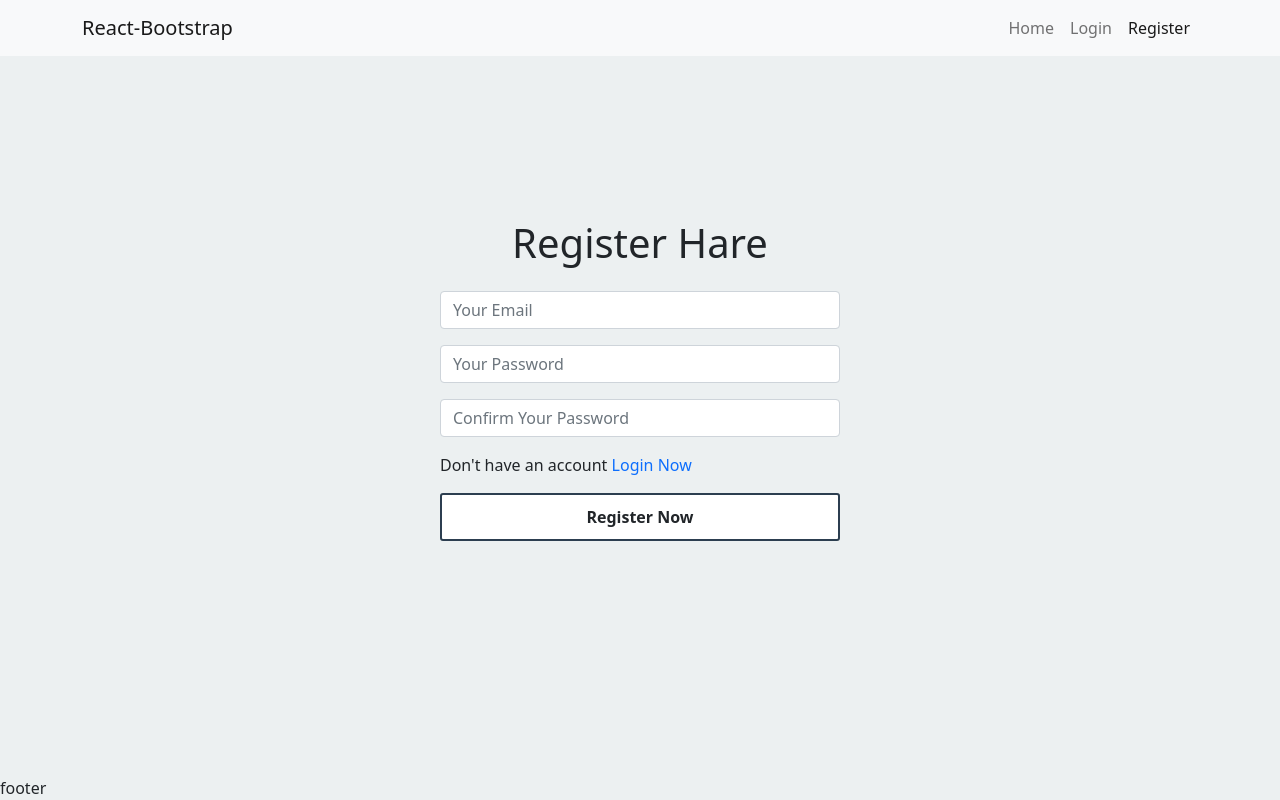
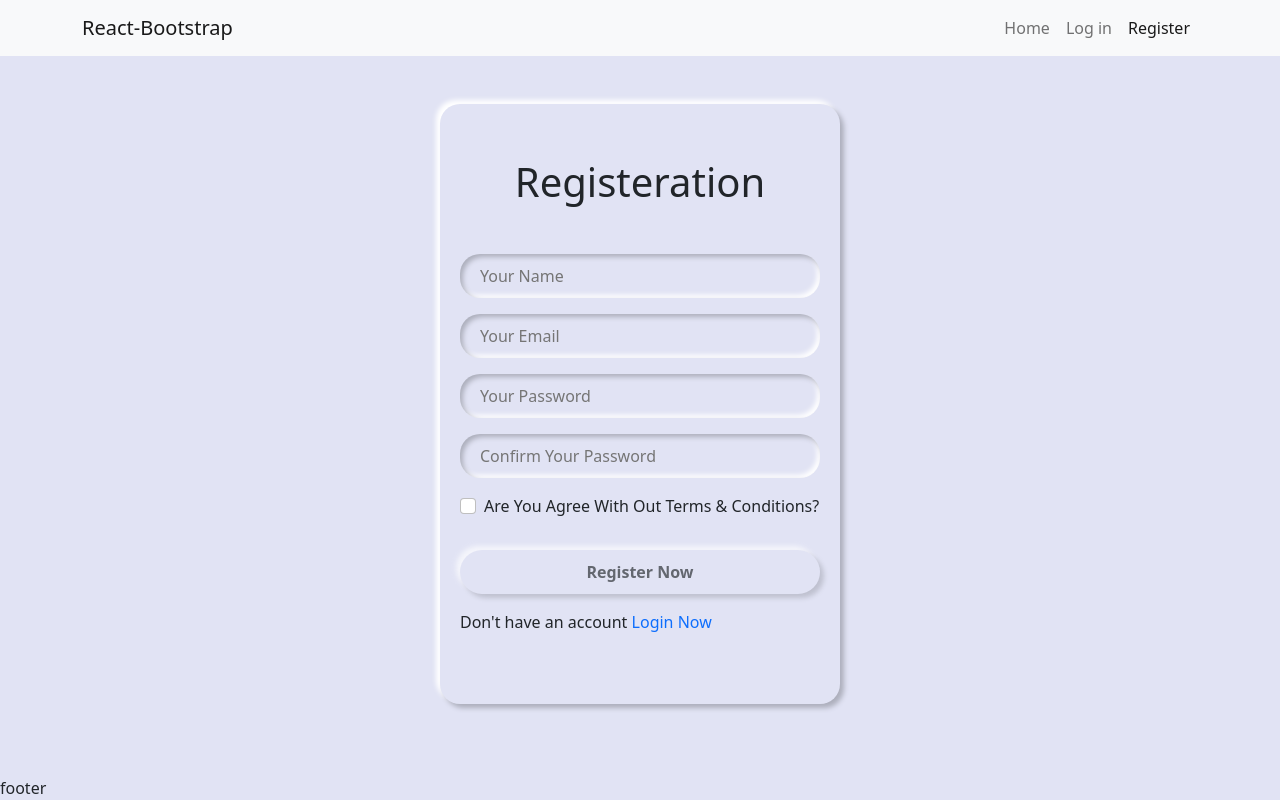
Before and after one commit to suronjit797/HIBISCUS-CLIENT, a React (Create React App) app: page /register in a window 1280 px wide. Built offline with nearby package versions, Linux system fonts and the light colour scheme; no server answers.

Commit message:
login and register

```diff
--- a/src/App.css
+++ b/src/App.css
@@ -1,5 +1,9 @@
 :root {
-    --primary_color: #ecf0f1;
+    --primary_color: #e1e3f4;
+    --box_shadow-up:   4px 4px 5px #adafbc, -4px -4px 5px #ffffff;
+    --box_shadow-down:    inset 3px 3px 5px #adafbc, inset -3px -3px 5px #ffffff;
+
+;
 }
 
 
--- a/src/Components/Header/Header.js
+++ b/src/Components/Header/Header.js
@@ -1,8 +1,21 @@
+import { signOut } from 'firebase/auth';
 import React from 'react';
 import { Container, Nav, Navbar } from 'react-bootstrap'
+import { useAuthState } from 'react-firebase-hooks/auth';
 import { NavLink, Link } from 'react-router-dom';
+import auth from '../../firebase.init';
 
 const Header = () => {
+
+    // fire base
+    const [user, loading, error] = useAuthState(auth);
+
+    const handleSignOut = event =>{
+        event.preventDefault()
+        signOut(auth)
+    }
+
+
     return (
         <Navbar bg="light" expand="lg">
             <Container>
@@ -11,7 +24,13 @@ const Header = () => {
                 <Navbar.Collapse id="basic-navbar-nav">
                     <Nav className="ms-auto">
                         <Nav.Link as={NavLink} to="/">Home</Nav.Link>
-                        <Nav.Link as={NavLink} to="/login">Login</Nav.Link>
+                        {
+                            user ? (
+                                <Nav.Link onClick={handleSignOut}>Log out</Nav.Link>
+                            ) : (
+                                <Nav.Link as={NavLink} to="/login">Log in</Nav.Link>
+                            )
+                        }
                         <Nav.Link as={NavLink} to="/register">Register</Nav.Link>
 
                     </Nav>
--- /dev/null
+++ b/src/Components/firebaseErrorMsg.js
@@ -0,0 +1,8 @@
+const FirebaseErrorMsg = message => {
+    const removeFromMessage = message.substring(22, message.length-2)
+    const stringArr = removeFromMessage.split('-')
+    const msg = stringArr.join(' ')
+    return msg
+};
+
+export default FirebaseErrorMsg;
--- a/src/Pages/Login/Login.css
+++ b/src/Pages/Login/Login.css
@@ -1,9 +1,40 @@
-.my_form{
+.my_form {
     max-width: 400px;
     margin: auto;
-    min-height: calc( 100vh - 200px );
+    min-height: calc(100vh - 200px);
     display: flex;
     flex-direction: column;
     align-items: center;
     justify-content: center;
+    padding: 30px 20px;
+    box-shadow: var(--box_shadow-up);
+    border-radius: 20px;
 }
+
+.my_form .form_control {
+    width: 100%;
+    padding: 10px 20px;
+    border-radius: 20px;
+    border: transparent;
+    outline: none !important;
+    box-shadow: var(--box_shadow-down);
+    border-radius: 20px;
+    background-color: transparent;
+}
+
+.my_form button {
+    border-radius: 30px;
+    background-color: transparent;
+    border: transparent;
+    box-shadow:  var(--box_shadow-up) !important;
+}
+.my_form button:active {
+    box-shadow:  var(--box_shadow-down) !important;
+}
+
+.centerSpinner{
+    height: 100vh;
+    display: grid;
+    align-items: center;
+    justify-content: center;
+}
--- a/src/Pages/Login/Login.js
+++ b/src/Pages/Login/Login.js
@@ -1,13 +1,16 @@
-import React, { useState } from 'react';
+import React, { useEffect, useState } from 'react';
+import { Spinner } from 'react-bootstrap';
+import { useSignInWithEmailAndPassword } from 'react-firebase-hooks/auth';
 import { Link, useLocation, useNavigate } from 'react-router-dom';
 import { toast } from 'react-toastify';
+import FirebaseErrorMsg from '../../Components/firebaseErrorMsg';
+import auth from '../../firebase.init';
 
 
 import './Login.css'
 
 
 const Login = () => {
-    const [auth, setAuth] = useState({ user: false })  //have to make user auth
 
     // form state
     const [email, setEmail] = useState('')
@@ -16,57 +19,76 @@ const Login = () => {
     // for location
     let navigate = useNavigate();
     let location = useLocation();
+    let from = location.state?.from?.pathname || "/";
+
+    // firebase hoooks
+    const [
+        signInWithEmailAndPassword,
+        signUser,
+        signLoading,
+        signError,
+    ] = useSignInWithEmailAndPassword(auth);
 
 
-
-
-    let from = location.state?.from?.pathname || "/";
-    if (auth.user) {
-        navigate(from, { replace: true });
-    }
+    useEffect(() => {
+        if (signError) {
+            toast.error(FirebaseErrorMsg(signError.message), { theme: "colored" })
+        }
+    }, [signError])
 
 
     // sumbit handler
     const handleSumbit = event => {
         event.preventDefault()
-
-        toast.success('user login successful', {theme: "colored"})
+        signInWithEmailAndPassword(email, password)
     }
 
     const handleResetPassowrd = () => {
-        toast.error('Processing Reset Password...',  {theme: "colored"})
+        toast.error('Processing Reset Password...', { theme: "colored" })
+    }
+
+    if (signLoading) {
+        return (
+            <p className="centerSpinner">
+                <Spinner animation="border" variant="primary" />
+            </p>
+        )
+    }
+
+    if (signUser) {
+        navigate(from, { replace: true });
     }
 
     return (
-        <div className='my-4 my_form'>
-            <h1 className="text-center mb-4"> Login Hare </h1>
+        <div className='my-5 my_form'>
+            <h1 className="text-center mb-5"> Login Hare </h1>
             <form onSubmit={handleSumbit} className='w-100'>
                 <input type="email"
                     name="email"
                     id="email"
-                    className="form-control mb-3"
-                    required
+                    className="form_control mb-3"
                     onChange={e => setEmail(e.target.value)}
                     value={email}
                     placeholder='Your Email'
+                    // autoComplete='off'
+                    required
                 />
                 <input type="password"
                     name="password"
                     id="password"
-                    className="form-control mb-3"
-                    required
+                    className="form_control mb-3"
                     onChange={e => setPassword(e.target.value)}
                     value={password}
                     placeholder='Your Password'
+                    // autoComplete='off'
+                    required
                 />
-
-                <p className='my-3' > Don't have an account <Link to='/register'> Register Now </Link> </p>
-                <b
-                    className='my-3 d-block cursor-pointer text-primary'
-                    onClick={handleResetPassowrd}
-                > Forgotten password? </b>
+                <b className='mb-3 d-block cursor-pointer text-primary' onClick={handleResetPassowrd}>
+                    Forgotten password?
+                </b>
 
                 <button className="btn primary_btn w-100"> <span>Login Now</span> </button>
+                <p className='my-3' > Don't have an account <Link to='/register'> Register Now </Link> </p>
             </form>
         </div>
     );
--- a/src/Pages/Register/Register.js
+++ b/src/Pages/Register/Register.js
@@ -1,59 +1,131 @@
-import React, { useState } from 'react';
-import { Link } from 'react-router-dom';
+import React, { useEffect, useState } from 'react';
+import { Spinner } from 'react-bootstrap';
+import { useCreateUserWithEmailAndPassword, useUpdateProfile } from 'react-firebase-hooks/auth';
+import { Link, useLocation, useNavigate } from 'react-router-dom';
+import auth from '../../firebase.init';
+import { toast } from 'react-toastify';
+import FirebaseErrorMsg from '../../Components/firebaseErrorMsg';
+
 
 const Register = () => {
 
+    const navigate = useNavigate()
+    const location = useLocation()
+    let from = location.state?.from?.pathname || "/";
+
+
+
     // form state
+    const [name, setName] = useState('')
     const [email, setEmail] = useState('')
     const [password, setPassword] = useState('')
     const [confirmPassword, setConfirmPassword] = useState('')
+    const [agree, setAgree] = useState(false)
+
+
+    // firebase
+    const [createUserWithEmailAndPassword, emailUser, emailLoading, emailError] = useCreateUserWithEmailAndPassword(auth, { sendEmailVerification: true });
+    const [updateProfile, updating] = useUpdateProfile(auth);
+
+
 
     // sumbit handler
-    const handleSumbit = event => {
+    const handleSumbit = async (event) => {
         event.preventDefault()
 
-        if(password !== confirmPassword){
-            alert('Password Does not match')
-            return
+        // confirm passwor check
+        if (password !== confirmPassword) {
+            return toast.error('Password Does not match', { theme: "colored" })
         }
+        await createUserWithEmailAndPassword(email, password)
+        await updateProfile({ displayName: name });
+    }
 
-        alert(email, password)
+    useEffect(() => {
+        if (emailError) {
+            toast.error(FirebaseErrorMsg(emailError.message), { theme: "colored" })
+        }
+    }, [emailError])
+
+
+    if (emailUser) {
+        navigate(from, { replace: true });
     }
 
 
+
+    if (emailLoading || updating) {
+        return (
+                <p className="centerSpinner">
+                    <Spinner animation="border" variant="primary" />
+                </p>
+        )
+    }
+
+
+
+
     return (
-        <div className='my-4 my_form'>
-            <h1 className="text-center mb-4"> Register Hare </h1>
+        <div className='my-5 my_form'>
+            <h1 className="text-center mb-5"> Registeration </h1>
             <form onSubmit={handleSumbit} className='w-100'>
+                <input type="text"
+                    name="name"
+                    id="name"
+                    className="form_control mb-3"
+                    onChange={e => setName(e.target.value)}
+                    value={name}
+                    placeholder='Your Name'
+                    // autoComplete='off'
+                    required
+                />
                 <input type="email"
                     name="email"
                     id="email"
-                    className="form-control mb-3"
-                    required
+                    className="form_control mb-3"
                     onChange={e => setEmail(e.target.value)}
                     value={email}
                     placeholder='Your Email'
+                    // autoComplete='off'
+                    required
                 />
                 <input type="password"
                     name="password"
                     id="password"
-                    className="form-control mb-3"
-                    required
+                    className="form_control mb-3"
                     onChange={e => setPassword(e.target.value)}
                     value={password}
                     placeholder='Your Password'
+                    // autoComplete='off'
+                    required
                 />
                 <input type="password"
                     name="password"
                     id="confirmPassword"
-                    className="form-control mb-3"
-                    required
+                    className="form_control mb-3"
                     onChange={e => setConfirmPassword(e.target.value)}
                     value={confirmPassword}
                     placeholder='Confirm Your Password'
+                    // autoComplete='off'
+                    required
                 />
+                <div className="mb-3 form-check">
+                    <input
+                        type="checkbox"
+                        className="form-check-input"
+                        id="exampleCheck1"
+                        checked={agree}
+                        onChange={e => setAgree(e.target.checked)}
+                    />
+                    <label className="form-check-label text-capitalize" htmlFor="exampleCheck1">
+                        are you agree with out terms & conditions?
+                    </label>
+                </div>
+                <button
+                    className="btn mt-3 primary_btn w-100"
+                    disabled={!agree}
+                > <span>Register Now</span> </button>
                 <p className='my-3' > Don't have an account <Link to='/login'> Login Now </Link> </p>
-                <button className="btn primary_btn w-100"> <span>Register Now</span> </button>
             </form>
         </div>
     );
```
Also changed, not shown: src/Components/RequireAuth/RequireAuth.js (+24 -3 lines).
